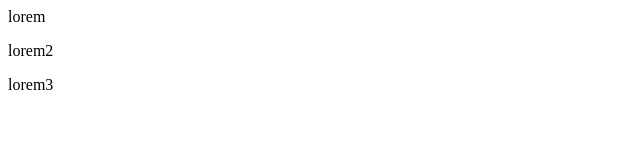
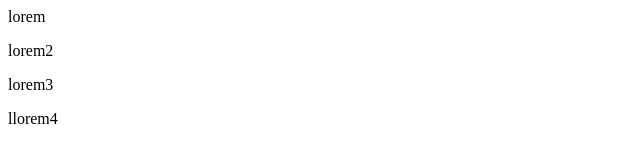
Before and after one commit to DenisKupin/git_HW2, a plain HTML site: page index.html in a window 1280 px wide. Shown: the full height of the page, 0-640 px from the left. Drawn offline with Linux system fonts and the light colour scheme.

Commit message:
2nd commit

```diff
--- a/index.html
+++ b/index.html
@@ -6,5 +6,6 @@
 		<p>lorem</p>
 		<p>lorem2</p>
 		<p>lorem3</p>
+		<p>llorem4</p>
 	</body>
 </html>
```
